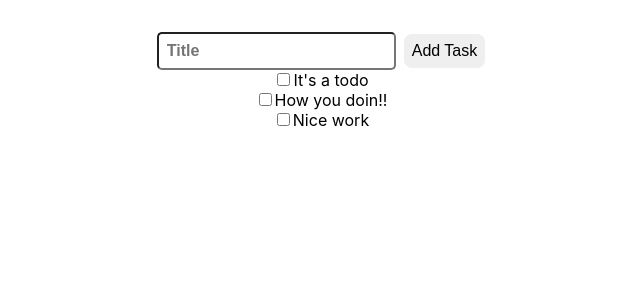
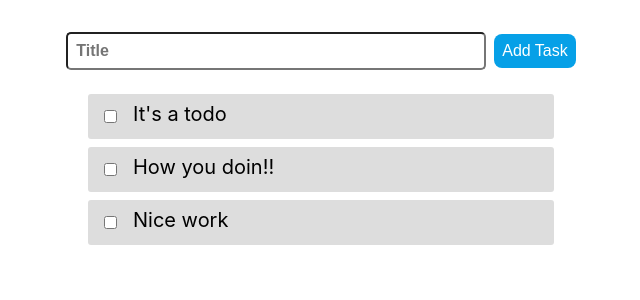
Before and after one commit to rahuljandial2/todo-manager, a React (Create React App) app: page / in a window 1280 px wide. Shown: the top 300 px of the page, without its empty margins (319-959 px from the left). Built offline with nearby package versions, Linux system fonts and the light colour scheme.

Commit message:
Added styles to app.css
Added style for todo items

```diff
--- a/src/App.css
+++ b/src/App.css
@@ -10,10 +10,39 @@
   margin-right: 0.5rem;
   border-radius: 5px;
   font-weight: 600;
+  width: 400px;
 }
 .App-add-btn{
   font-size: 1rem;
   padding: 0.5rem;
   border: none;
   border-radius: 8px;
+  background-color: #06a0e7;
+  color: white;
 }
+.todo{
+  display: grid;
+  margin-top: 1rem;
+  place-content: center;
+}
+.todo-item{
+  display: grid;
+  width: 450px;
+  background-color: #ddd;
+  margin-top: 0.5rem;
+  font-size: 1.25rem;
+  text-align: left;
+  padding: 0.5rem;
+  border-radius: 3px;
+}
+.todo-checkbox{
+  grid-column: 1;
+  width: min-content;
+  margin: 0.5rem;
+  margin-right: 1rem;
+}
+.todo-label{
+  margin-bottom: 0;
+  width: 420px;
+  grid-column: 2;
+}
```
